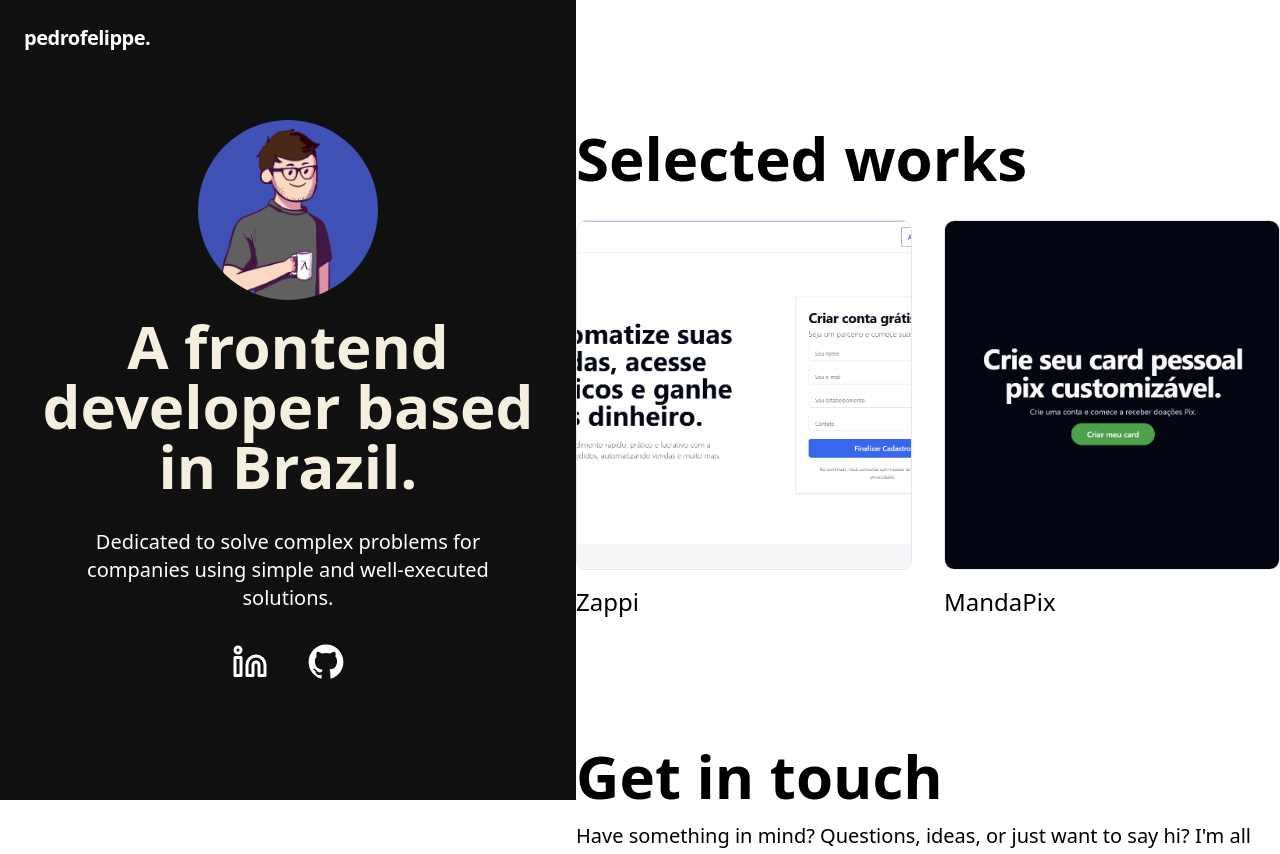
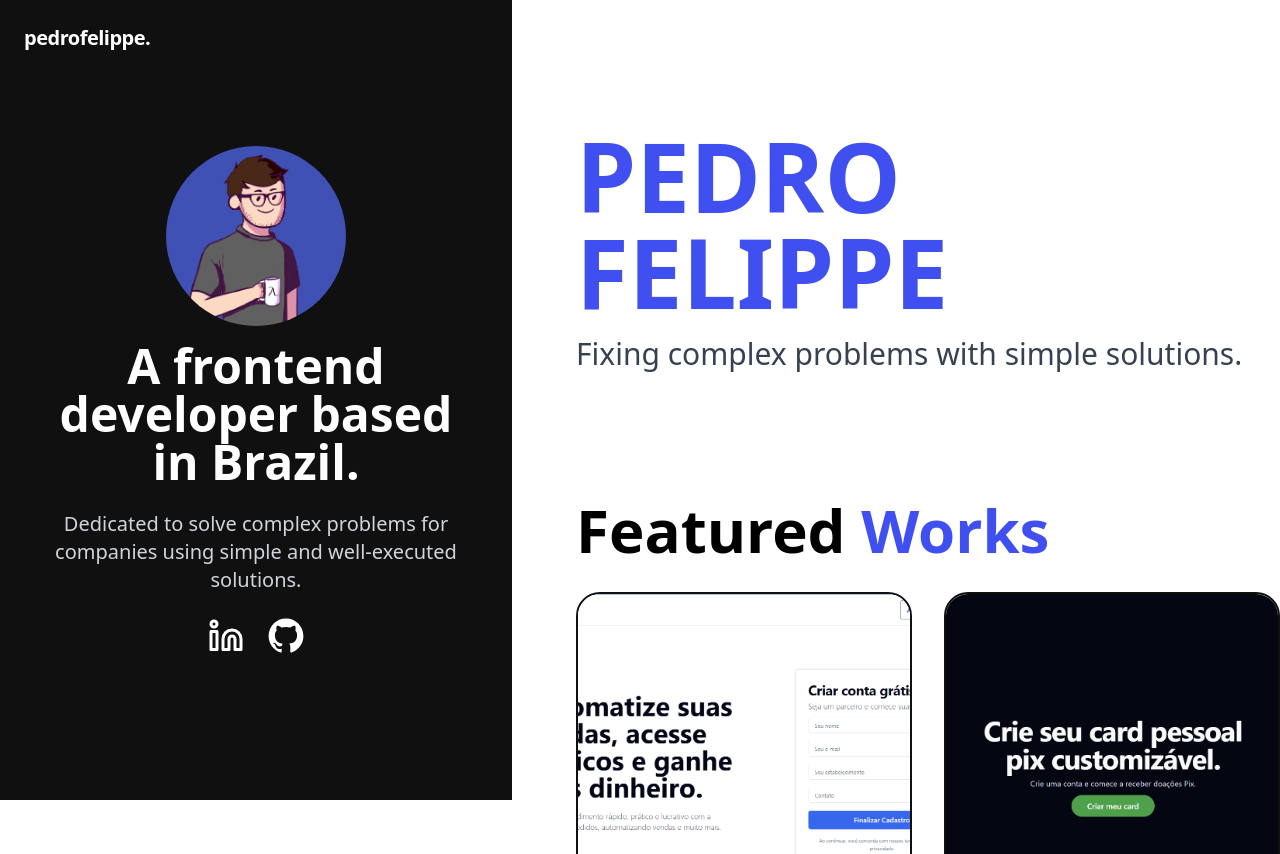
Before and after one commit to pefelippe/Portfolio, a Next.js app: page / in a window 1280 px wide. Shown: the top 854 px of the page. Built offline with nearby package versions, Linux system fonts and the light colour scheme.

Commit message:
small fix

```diff
--- a/pages/index.tsx
+++ b/pages/index.tsx
@@ -4,6 +4,7 @@ import { LinkedinIcon } from "lucide-react";
 
 import AnimatedBtn from "../src/components/animated/AnimatedBtn";
 import Header from "../src/components/layout/Header";
+import SideCard from "../src/components/SideCard";
 import About from "../src/content/About";
 import ContactContent from "../src/content/ContactContent";
 import Hero from "../src/content/Hero";
@@ -12,20 +13,19 @@ import ProjectContent from "../src/content/ProjectContent";
 export default function Home() {
   return (
     <motion.div className="w-full flex max-lg:flex-col">
-      <motion.div className="lg:max-w-xl w-full ">
-        <section className="bg-[#101010] h-full min-h-screen  text-[#fff] lg:fixed lg:max-w-xl flex items-center">
+      <motion.div className="max-w-xl w-full max-lg:hidden ">
+        <SideCard />
+      </motion.div>
+      <motion.div className="w-full flex flex-col py-20 lg:py-32 gap-20 lg:gap-32 relative">
+        <section className="section">
           <About />
         </section>
-      </motion.div>
-      <motion.div className="w-full ">
-        <div className="w-full flex flex-col py-20 lg:py-32 gap-20 lg:gap-32 relative ">
-          <section className="section  ">
-            <ProjectContent />
-          </section>
-          <section className=" section">
-            <ContactContent />
-          </section>
-        </div>
+        <section className="section">
+          <ProjectContent />
+        </section>
+        <section className=" section">
+          <ContactContent />
+        </section>
       </motion.div>
     </motion.div>
   );
--- a/src/components/ProjectCard.tsx
+++ b/src/components/ProjectCard.tsx
@@ -36,13 +36,13 @@ function ProjectCard({
       whileInView={{ opacity: 1, x: 0 }}
       transition={{ duration: 0.5 }}
       className="w-full flex flex-col h-full overflow-hidden
-        items-start text-start  justify-start gap-4 "
+        items-start text-start  justify-start gap-3"
     >
       <Link
         href={link}
         target="_blank"
-        className=" overflow-hidden
-        w-full h-full min-h-[350px] md:min-h-[450px] lg:min-h-[350px] border rounded-md hover:rounded-[50px]"
+        className=" overflow-hidden border-2 border-[#101010] hover:border-blue
+        w-full h-full min-h-[350px] md:min-h-[450px] lg:min-h-[350px]  rounded-3xl "
       >
         <motion.img
           src={imgUrl}
@@ -53,7 +53,7 @@ function ProjectCard({
 
       <div className="flex flex-col gap-3 justify-start items-start  text-md ">
         <div className="flex flex-col gap-3">
-          <p className="text-2xl font-medium">{title}</p>
+          <p className="text-3xl font-normal">{title}</p>
           {/* <Skills technologies={stack} /> */}
           {/* <p className="text-lg font-normal ">{description}</p> */}
         </div>
--- /dev/null
+++ b/src/components/SideCard.tsx
@@ -0,0 +1,50 @@
+import { GitHubLogoIcon } from "@radix-ui/react-icons";
+/* eslint-disable react/no-unescaped-entities */
+import { motion } from "framer-motion";
+import { LinkedinIcon } from "lucide-react";
+
+import AnimatedBtn from "../components/animated/AnimatedBtn";
+import { Logo } from "../components/layout/Header";
+import { Button } from "./ui/button";
+
+export default function SideCard() {
+  return (
+    <motion.div
+      id="about-content"
+      className="flex flex-col gap-4 items-center px-10 justify-center h-full bg-[#101010]  min-h-screen  text-[#fff] lg:fixed max-w-lg"
+    >
+      <div className="w-full fixed left-0 top-0 right-0 p-6">
+        <Logo />
+      </div>
+      <motion.img
+        src="assets/avatar-pdr.png"
+        alt="pedrofelippe"
+        className="flex-shrink-1 object-cover relative h-full max-h-[180px] rounded-full "
+      />
+      <div className="flex lex-col lg:gap-5 items-center text-center  justify-center">
+        <div className="flex gap-6 flex-col w-full  ">
+          <h3 className="section-subtitle text-white  lg:text-5xl  mx-auto">
+            A <span className="">frontend developer</span> based in Brazil.
+          </h3>
+          <p className="text-lg lg:text-xl font-normal leading-relaxed mx-auto text-gray-300">
+            Dedicated to solve complex problems for companies using simple and
+            well-executed solutions.
+          </p>
+          <div className="flex items-center gap-6 justify-center ">
+            {/* <Button className="w-full text-xl py-6">Contact-me</Button> */}
+            <AnimatedBtn
+              target="_blank"
+              href="https://www.linkedin.com/in/pedro-felippe/"
+            >
+              <LinkedinIcon className="h-9 w-9 hover:text-blue" />
+            </AnimatedBtn>
+
+            <AnimatedBtn href="https://github.com/pefelippe">
+              <GitHubLogoIcon className="h-9 w-9 hover:text-blue" />
+            </AnimatedBtn>
+          </div>
+        </div>
+      </div>
+    </motion.div>
+  );
+}
--- a/src/content/About.tsx
+++ b/src/content/About.tsx
@@ -1,68 +1,30 @@
+/* eslint-disable react/no-unescaped-entities */
 import { GitHubLogoIcon } from "@radix-ui/react-icons";
-/* eslint-disable react/no-unescaped-entities */
 import { motion } from "framer-motion";
-import { LinkedinIcon } from "lucide-react";
+import { File, LinkedinIcon } from "lucide-react";
+import { Link as ScrollLink } from "react-scroll";
 
 import AnimatedBtn from "../components/animated/AnimatedBtn";
-import { Logo } from "../components/layout/Header";
-import { Skills } from "../components/Skills";
+import { Button } from "../components/ui/button";
 
-export default function About() {
-  const skillList = [
-    "react",
-    "tailwind",
-    "next",
-    "typescript",
-    "node",
-    "angular",
-    "AWS",
-    "AZURE",
-    "golang",
-    "docker",
-    "python",
-    "shadcn",
-    "selenium",
-  ];
+export default function Hero() {
   return (
     <motion.div
-      id="about-content"
       initial={{ opacity: 0, y: 25 }}
       animate={{ opacity: 1, y: 0 }}
-      transition={{ duration: 0.5, delay: 0.5 }}
-      className="flex flex-col gap-4 items-center px-10 justify-center h-full "
+      transition={{ duration: 0.5 }}
+      id="hero-container"
+      className=" content-intern relative w-full flex flex-col justify-center
+       items-start text-start my-auto gap-6 max-w-6xl mx-auto "
     >
-      <div className="w-full fixed left-0 top-0 right-0 p-6">
-        <Logo />
-      </div>
-      <motion.img
-        src="assets/avatar-pdr.png"
-        alt="pedrofelippe"
-        className="flex-shrink-1 object-cover relative h-full max-h-[180px] rounded-full "
-      />
-      <div className="flex lex-col lg:gap-8 items-center text-center  justify-center">
-        <div className="flex gap-8 flex-col w-full  ">
-          <h3 className="section-subtitle text-[#f5efdf]  lg:text-6xl  mx-auto">
-            A frontend developer based in Brazil.
-          </h3>
-          <p className="text-lg max-w-md lg:text-xl font-normal leading-relaxed mx-auto">
-            Dedicated to solve complex problems for companies using simple and
-            well-executed solutions.
-          </p>
-          {/* <Skills technologies={skillList} /> */}
-          <div className="flex items-center gap-10 justify-center ">
-            <AnimatedBtn
-              target="_blank"
-              href="https://www.linkedin.com/in/pedro-felippe/"
-            >
-              <LinkedinIcon className="h-9 w-9 " />
-            </AnimatedBtn>
-
-            <AnimatedBtn href="https://github.com/pefelippe">
-              <GitHubLogoIcon className="h-9 w-9 " />
-            </AnimatedBtn>
-          </div>
-        </div>
-      </div>
+      <motion.div className="h-full flex flex-col items-start justify-start w-fit z-20 gap-4">
+        <motion.h1 className="text-7xl  lg:text-8xl uppercase font-extrabold text-blue  ">
+          Pedro Felippe
+        </motion.h1>
+        <motion.h3 className="text-2xl lg:text-3xl  font-thin  text-gray-700    dark:text-[#efefef]">
+          Fixing complex problems with simple solutions.
+        </motion.h3>
+      </motion.div>
     </motion.div>
   );
 }
--- a/src/content/ContactContent.tsx
+++ b/src/content/ContactContent.tsx
@@ -13,7 +13,9 @@ function ContactContent() {
       className="content-intern  max-lg:max-w-2xl items-start  justify-center gap-6"
     >
       <div className="flex flex-col gap-4">
-        <h3 className="section-subtitle">Get in touch</h3>
+        <h3 className="section-subtitle">
+          Get in <span className="text-blue">Contact</span>
+        </h3>
 
         <p className="text-xl">
           Have something in mind? Questions, ideas, or just want to say hi? I'm
--- a/src/content/Hero.tsx
+++ b/src/content/Hero.tsx
@@ -18,7 +18,7 @@ export default function Hero() {
        items-start text-start my-auto gap-6 max-w-6xl mx-auto "
     >
       <motion.div className="h-full flex flex-col items-start justify-start w-fit z-20 gap-4">
-        <motion.h1 className="text-6xl  lg:text-8xl uppercase font-extrabold text-blue  dark:text-[#fffdd0]">
+        <motion.h1 className="text-6xl  lg:text-8xl uppercase font-extrabold text-blue  ">
           Pedro Felippe
         </motion.h1>
         <motion.h3 className="text-2xl lg:text-3xl  font-thin  text-gray-700    dark:text-[#efefef]">
--- a/src/content/ProjectContent.tsx
+++ b/src/content/ProjectContent.tsx
@@ -12,7 +12,9 @@ function Projects() {
       id="projects-container"
       className="content-intern gap-20 lg:gap-8"
     >
-      <h3 className="section-subtitle  max-w-6xl">Selected works</h3>
+      <h3 className="section-subtitle  max-w-6xl">
+        Featured <span className="text-blue">Works</span>
+      </h3>
 
       <div
         className="grid grid-cols-1 lg:grid-cols-2 rounded-md gap-20 lg:gap-8
```
